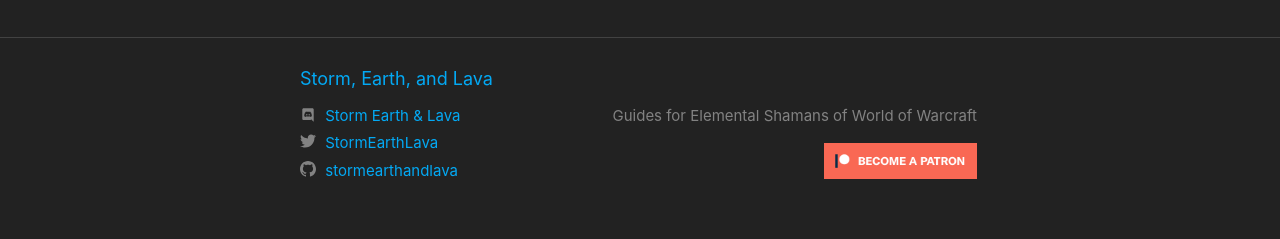
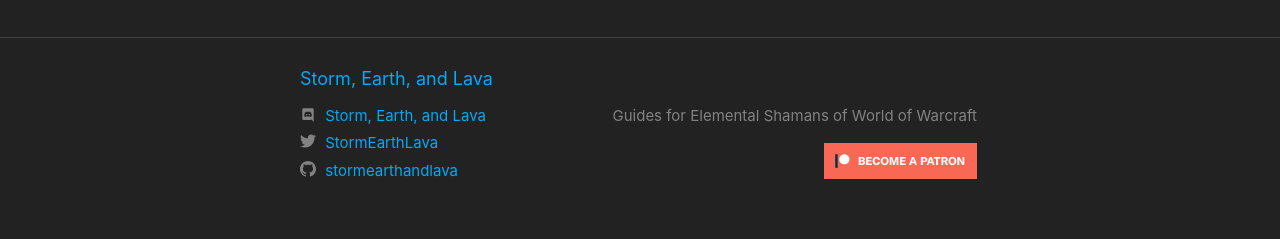
Before and after one commit to stormearthandlava/stormearthandlava.github.io, a Jekyll site: the page built from index.html, in a window 1280 px wide. Shown: the part 1050-1289 px from the top of the page. Built offline with Jekyll 4.4.1, drawn with Linux system fonts in a browser that asks for light colours; a script that is not in the unit is left out; the list of posts is cut into pages by our own code.

Commit message:
fix spelling of our name for discord server

```diff
--- a/_config.yml
+++ b/_config.yml
@@ -20,7 +20,7 @@
 baseurl: "" # the subpath of your site, e.g. /blog
 url: "" # the base hostname & protocol for your site, e.g. http://example.com
 patreon_name: stormearthlava
-discord_servername: Storm Earth & Lava
+discord_servername: Storm, Earth, and Lava
 discord_invite: http://discord.me/stormearthandlava
 twitter_username: StormEarthLava
 github_username:  stormearthandlava
@@ -41,7 +41,7 @@
   - jekyll-paginate
 
 
-# paginate value, how many posts shall be shown per page?
+# paginate value, how many posts shall be shown per page? (especially on the front page)
 paginate: 6
 
 # Exclude from processing.
```
